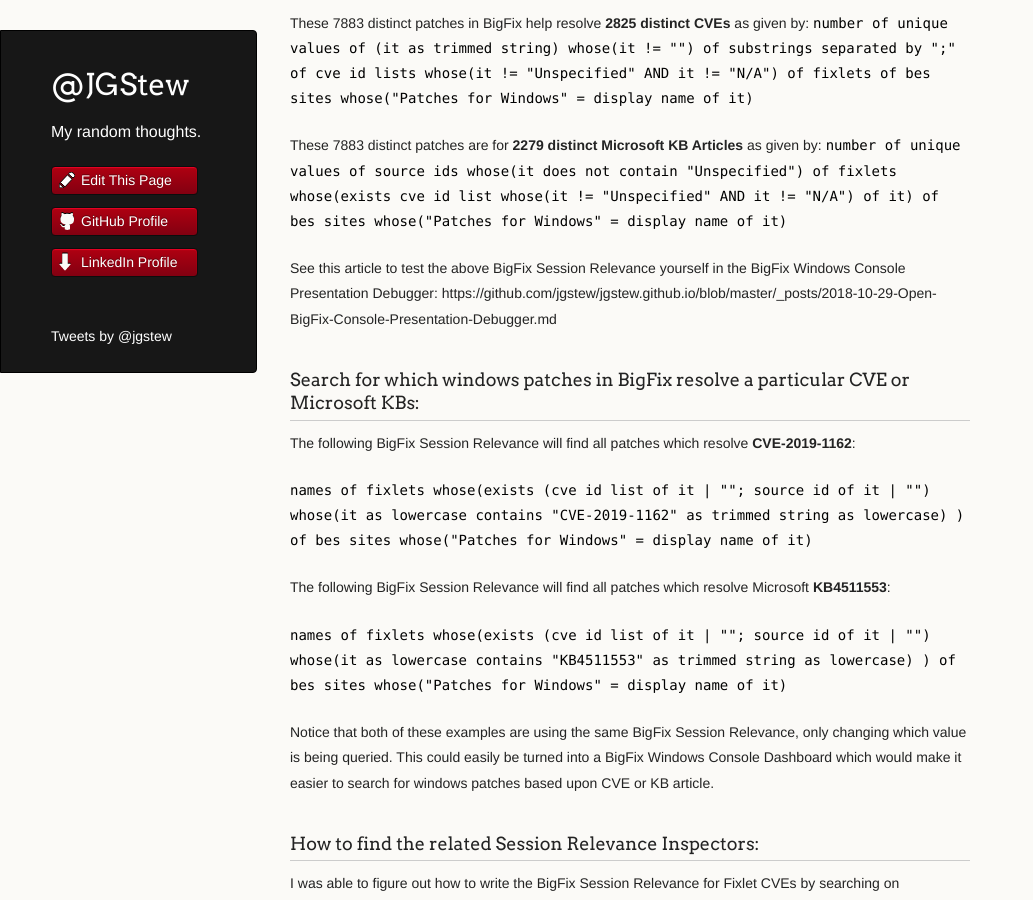
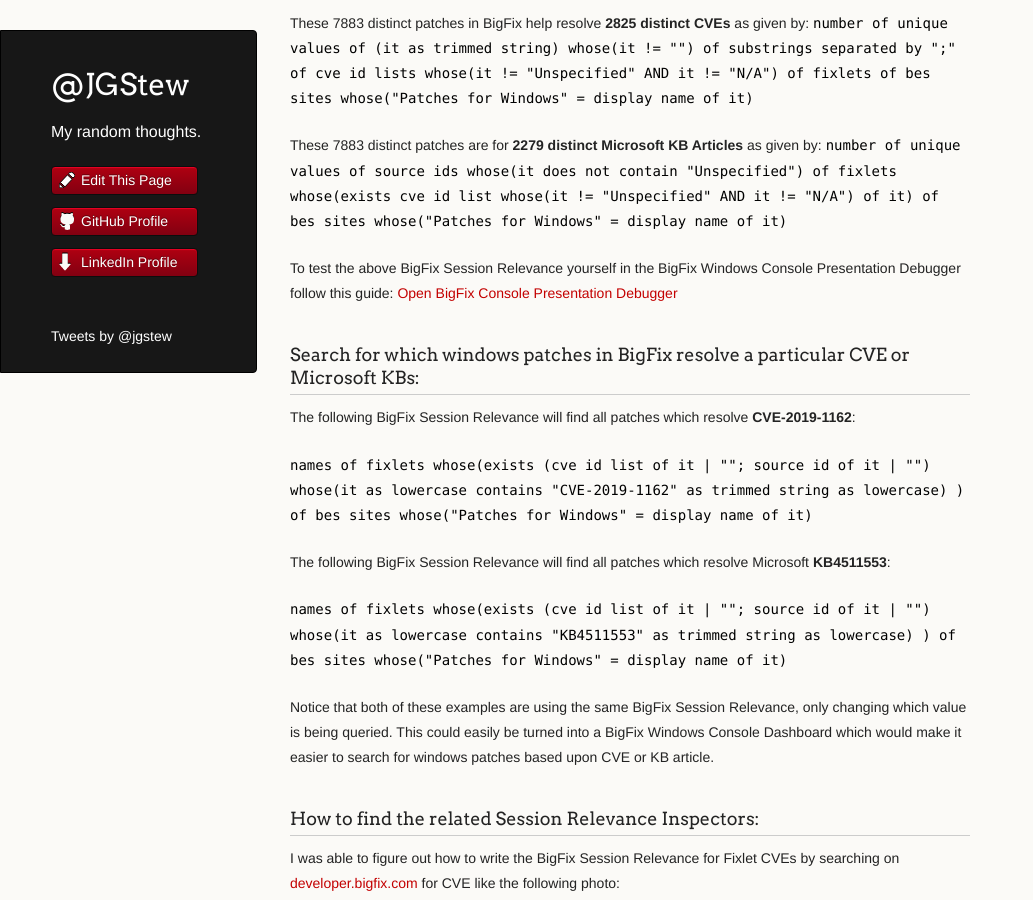
Before and after one commit to jgstew/jgstew.github.io, a Jekyll site: the page built from _posts/2019-08-16-Mapping-CVEs-to-Patches-in-BigFix.md, in a window 1280 px wide and 900 px high, scrolled down 484 px. Shown: the whole window, without its empty margins (0-1033 px from the left). Built offline with Jekyll 4.4.1, drawn with Linux system fonts in a browser that asks for light colours; nearby versions of some CDN libraries; comment, search, counter and statistics services are not loaded.

Commit message:
Update 2019-08-16-Mapping-CVEs-to-Patches-in-BigFix.md

```diff
--- a/_posts/2019-08-16-Mapping-CVEs-to-Patches-in-BigFix.md
+++ b/_posts/2019-08-16-Mapping-CVEs-to-Patches-in-BigFix.md
@@ -9,7 +9,7 @@ These 7883 distinct patches in BigFix help resolve **2825 distinct CVEs** as giv
 
 These 7883 distinct patches are for **2279 distinct Microsoft KB Articles** as given by: `number of unique values of source ids whose(it does not contain "Unspecified") of fixlets whose(exists cve id list whose(it != "Unspecified" AND it != "N/A") of it) of bes sites whose("Patches for Windows" = display name of it)`
 
-See this article to test the above BigFix Session Relevance yourself in the BigFix Windows Console Presentation Debugger: https://github.com/jgstew/jgstew.github.io/blob/master/_posts/2018-10-29-Open-BigFix-Console-Presentation-Debugger.md
+To test the above BigFix Session Relevance yourself in the BigFix Windows Console Presentation Debugger follow this guide: [Open BigFix Console Presentation Debugger](https://github.com/jgstew/jgstew.github.io/blob/master/_posts/2018-10-29-Open-BigFix-Console-Presentation-Debugger.md)
 
 ### Search for which windows patches in BigFix resolve a particular CVE or Microsoft KBs:
 
```
